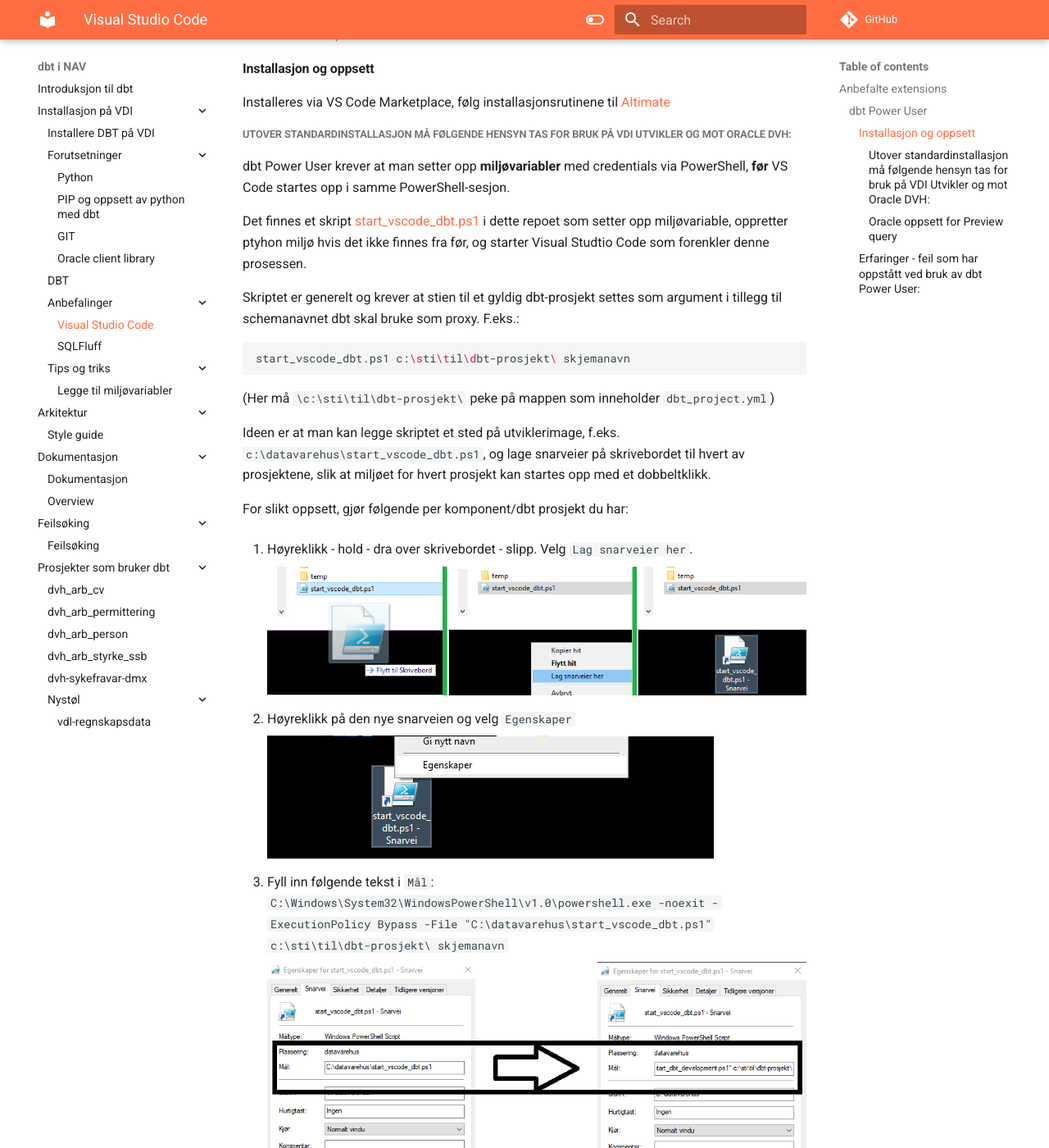
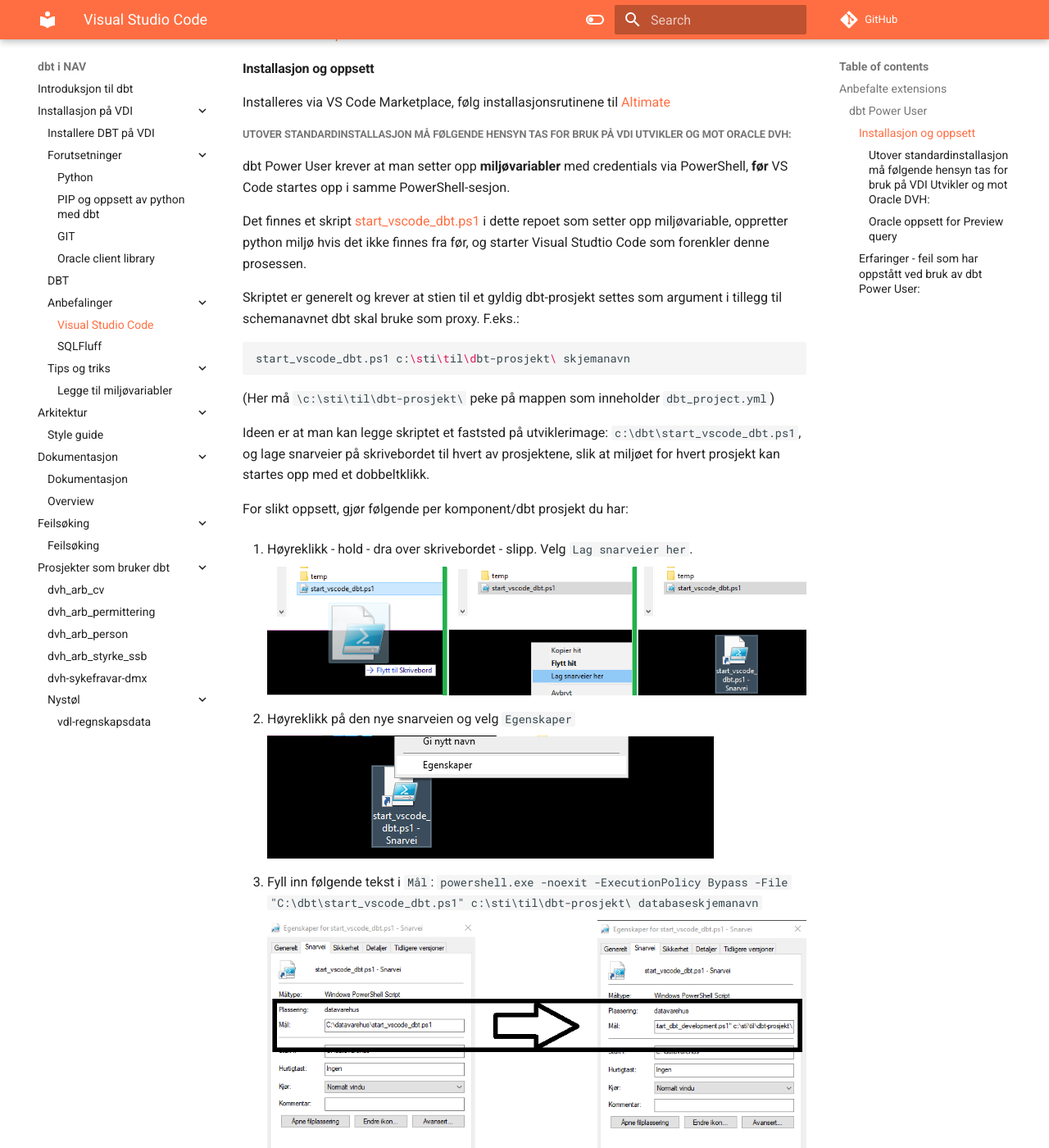
Before and after one commit to navikt/dbt-i-nav, an MkDocs documentation site: the page built from docs/Installasjon-på-VDI/vscode.md, in a window 1280 px wide and 1400 px high, scrolled down 590 px. Shown: the whole window at 82% size. Built offline with MkDocs 1.6.1 and Material for MkDocs 9.7.7, drawn with Linux system fonts in a browser that asks for light colours; comment, search, counter and statistics services are not loaded.

Commit message:
Endrer mappe til c:\dbt

```diff
--- a/docs/Installasjon-på-VDI/vscode.md
+++ b/docs/Installasjon-på-VDI/vscode.md
@@ -24,7 +24,7 @@
 
 dbt Power User krever at man setter opp **miljøvariabler** med credentials via PowerShell, **før** VS Code startes opp i samme PowerShell-sesjon.
 
-Det finnes et skript [start_vscode_dbt.ps1](https://github.com/navikt/dbt-i-nav/blob/main/start_vscode_dbt.ps1) i dette repoet som setter opp miljøvariable, oppretter ptyhon miljø hvis det ikke finnes fra før, og starter Visual Studtio Code som forenkler denne prosessen.
+Det finnes et skript [start_vscode_dbt.ps1](https://github.com/navikt/dbt-i-nav/blob/main/start_vscode_dbt.ps1) i dette repoet som setter opp miljøvariable, oppretter python miljø hvis det ikke finnes fra før, og starter Visual Studtio Code som forenkler denne prosessen.
 
 Skriptet er generelt og krever at stien til et gyldig dbt-prosjekt settes som argument i tillegg til schemanavnet dbt skal bruke som proxy. F.eks.:
 
@@ -34,7 +34,7 @@
 
 (Her må `\c:\sti\til\dbt-prosjekt\` peke på mappen som inneholder `dbt_project.yml`)
 
-Ideen er at man kan legge skriptet et sted på utviklerimage, f.eks. `c:\datavarehus\start_vscode_dbt.ps1`, og lage snarveier på skrivebordet til hvert av prosjektene, slik at miljøet for hvert prosjekt kan startes opp med et dobbeltklikk.
+Ideen er at man kan legge skriptet et faststed på utviklerimage: `c:\dbt\start_vscode_dbt.ps1`, og lage snarveier på skrivebordet til hvert av prosjektene, slik at miljøet for hvert prosjekt kan startes opp med et dobbeltklikk.
 
 For slikt oppsett, gjør følgende per komponent/dbt prosjekt du har:
 
@@ -46,7 +46,7 @@
 
     ![Høyreklikk](vscode/egenskaper.png)
 
-3. Fyll inn følgende tekst i `Mål`: `C:\Windows\System32\WindowsPowerShell\v1.0\powershell.exe -noexit -ExecutionPolicy Bypass -File "C:\datavarehus\start_vscode_dbt.ps1" c:\sti\til\dbt-prosjekt\  skjemanavn`
+3. Fyll inn følgende tekst i `Mål`: `powershell.exe -noexit -ExecutionPolicy Bypass -File "C:\dbt\start_vscode_dbt.ps1" c:\sti\til\dbt-prosjekt\  databaseskjemanavn`
 
     ![Mål](vscode/maal.png)
 
```
